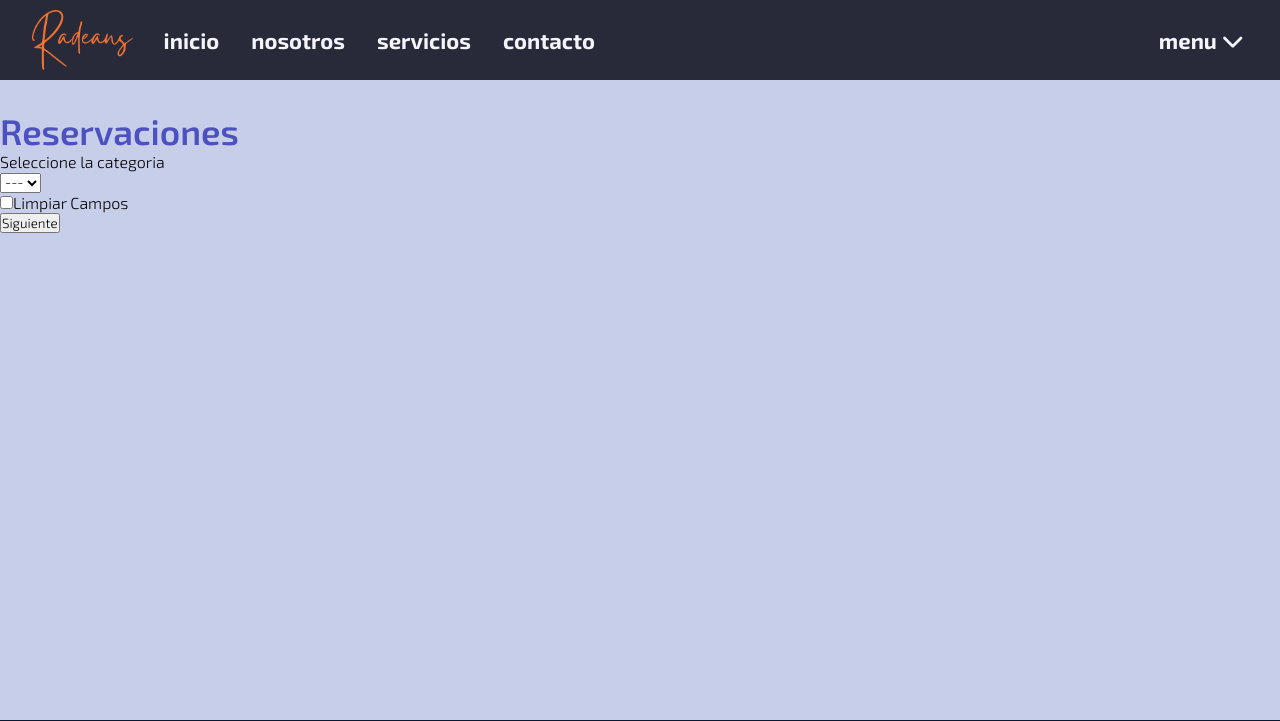
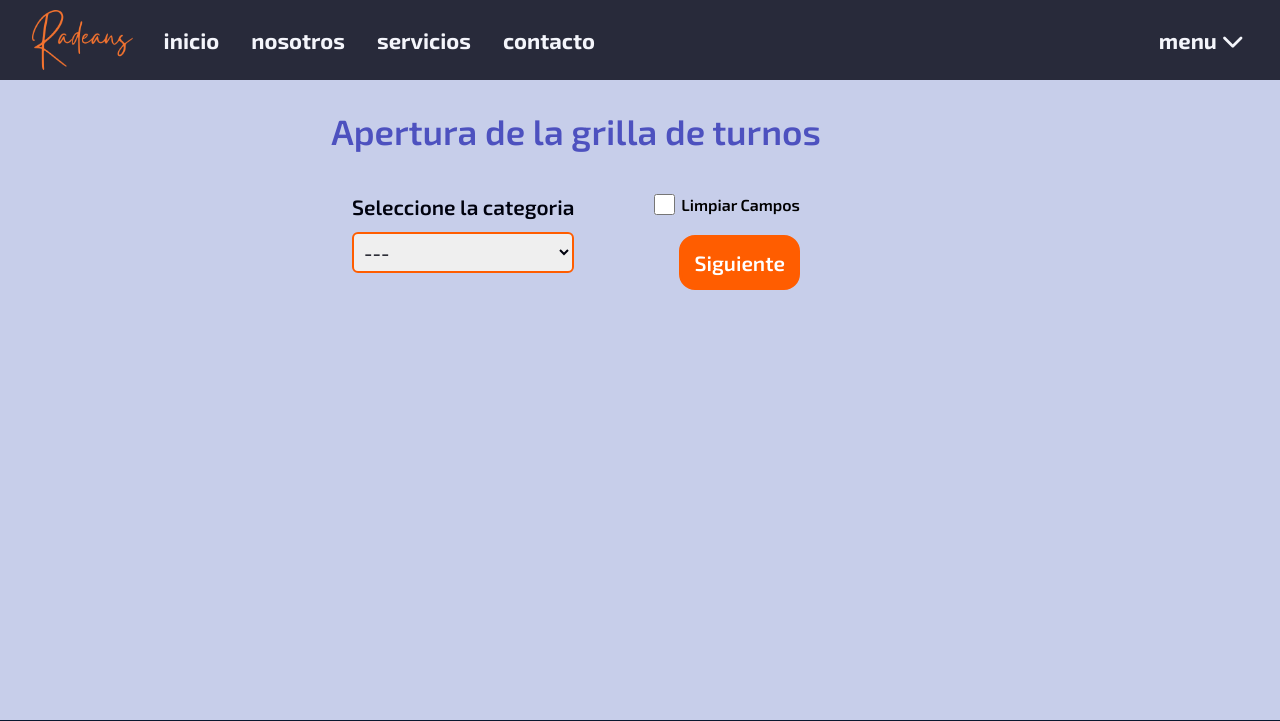
Before and after one commit to Galo98/radeans, a PHP site: page /gestion.php in a window 1280 px wide. Shown: the top 721 px of the page. Run offline with PHP 8.4, Linux system fonts and the light colour scheme; the visitor is signed in with stand-in values (Sample User, id 1); data that the repository does not hold is empty.

Commit message:
fix en func gestion turnos, estilos gest turn completo, add cod err

```diff
--- a/css/style.css
+++ b/css/style.css
@@ -11,6 +11,7 @@
     --border-raduis: 16px;
     --logo-redondo: url(../img/g12.png);
     --logo-cuadrado: url(../img/radeans.png);
+    --gradiente: linear-gradient(90deg, rgba(77, 81, 191, 1) 13%, rgba(255, 255, 255, 1) 49%, rgba(255, 93, 0, 1) 89%);
 }
 
 /* ---------------------------------------------Reset CSS--------------------------------------------- */
@@ -534,12 +535,60 @@ header .navLog{
 
 /* -------------------------------------------Generar Turnos------------------------------------------- */
 
+.gestionTurnos{
+    display: flex;
+    flex-direction: column;
+    align-items: center;
+    align-content: center;
+    max-width: 90vw;
+    min-height: 80vh;
+    padding: 110px 0 60px 0;
+}
+
 .gTurnos{
-
+    max-width: 90vw;
+    display: flex;
+    flex-direction: column;
+    gap: 42px;
 }
 
 .fTurnos{
+    display: flex;
+    gap: 80px;
+    flex-direction: row;
+    flex-wrap: wrap;
+    justify-content: center;
+}
 
+.fselect{
+    outline: none;
+    font-weight: 500;
+    font-size: 1.2rem;
+    color: var(--color-header);
+    max-width: 300px;
+    height: 28pxpx;
+    padding: 6px;
+    border: 2.3px solid var(--color-subTitulos);
+    border-radius: 6px;
+}
+
+.tlabel {
+    display: flex;
+    flex-direction: column;
+    color: var(--color-header);
+    font-weight: 600;
+    font-size: 1.3rem;
+    gap: 13px;
+}
+
+.tlabel > select:nth-child(){
+border: 2.3px solid var(--color-titulos);
+}
+
+.cajaSelects{
+    display: flex;
+    flex-direction: column;
+    gap: 20px;
 }
 
 .formCat{
@@ -559,28 +608,124 @@ header .navLog{
 }
 
 .formHora{
+    display: flex;
+    flex-direction: column;
+    align-content: center;
+    justify-content: center;
+    gap: 30px;
+}
+
+.tabGes{
+    border-collapse: collapse;
+    font-size: 1.3rem;
+    text-align: center;
+    width: 40vw;
+    line-height: 1.5;
+}
+
+.tabGesTh{
+    width: 18%;
+    font-weight: 600;
+}
+
+.tabGesTr{
+    border-bottom: 2px solid var(--color-titulos);
 
 }
 
+.tabGesTd{
+    font-weight: 600;
+}
+
+.tabGesTd > input{
+    width: 21px;
+    height: 21px;
+}
+
 .fCajaConf{
-
+    display: flex;
+    flex-direction: column;
+    gap: 20px;
 }
 
 
 .fchecks{
-
+    display: flex;
+    flex-direction: column;
+    gap: 20px;
 }
 
+.fchecks >label{
+    display: flex;
+    justify-content: center;
+    align-items: center;
+    gap: 6px;
+    font-weight: 600;
+}
+
+.fchecks>label >input{
+    width: 21px;
+    height: 21px;
+}
 
 .fBtn{
-
+    display: flex;
+    flex-direction: row;
+    align-items: flex-end;
+    justify-content: flex-end;
 }
 
+.fGesBTNg{
+    color: var(--color-fuentes);
+    font-size: 1.3rem;
+    font-weight: 600;
+    border: none;
+    outline: none;
+    border-radius: 16px;
+    background-color: var(--color-titulos);
+    padding: 12px;
+    cursor: pointer;
+    transition: all 230ms ease-in;
+}
+
+.fGesBTNg:hover{
+    background-color: var(--color-subTitulos);
+}
+
+.fGesBTNs {
+    color: var(--color-fuentes);
+    font-size: 1.3rem;
+    font-weight: 600;
+    border: none;
+    outline: none;
+    background-color: var(--color-subTitulos);
+    border: 3px solid var(--color-subTitulos);
+    border-radius: 16px;
+    padding: 12px;
+    cursor: pointer;
+}
+
+.fGesBTNs:hover {
+    border: 3px solid var(--color-titulos);
+    background-color: var(--color-titulos);
+}
 
 .mensajes{
-
+    display: flex;
+    flex-direction: column;
+    justify-content: center;
+    align-items: center;
 }
 
+.menOk, .menErr{
+    font-size: 1.8rem;
+    font-weight: 600;
+    color: var(--color-titulos);
+}
+
+.menErr{
+    color: var(--color-subTitulos);
+}
 
 /* --------------------------------------------Footer-------------------------------------------- */
 
--- a/database/querys.sql
+++ b/database/querys.sql
@@ -6,7 +6,7 @@ insert into usuarios (usu_nombre,usu_apellido,usu_correo,usu_tel,usu_pass,rol_id
 ('raul','lopez','raul@gmail.com','1112345678','1234',2);
 insert into profesionales (prof_nombre,prof_apellido,prof_foto,prof_correo,prof_cuit,prof_domicilio,prof_tel) values
 ('lautaro','hurigue','ruta/ruta','lauhu@gmail.com','20309089872','cuzco 116','1186789586'),
-('sasha','nuñez','ruta/ruta','sashez@gmail.com','20409089872','rivadavia 1546','11265895796'),
+('sasha','grey','ruta/ruta','sashez@gmail.com','20409089872','rivadavia 1546','11265895796'),
 ('fernando','torres','ruta/ruta','ferres@gmail.com','20329069772','vergara 2039','1176859685'),
 ('juan','lopez','ruta/ruta','jlo@gmail.com','20309089822','belgrano 1667','1586950684'),
 ('daiana','sosa','ruta/ruta','daiso@gmail.com','20309089572','brasil 789','1184037930'),
@@ -23,6 +23,7 @@ insert into estados (est_desc) values ('libre'), ('reservado'), ('cancelado'), (
 show tables;
 select * from profesionales;
 
+UPDATE profesionales set prof_apellido = "grey" where prof_id = 2;
 select DISTINCT serv_nombre from servicios;
 select ser_desc from servicios where serv_nombre = "peluqueria";
 select * from turnos;
--- a/gestion.php
+++ b/gestion.php
@@ -5,8 +5,11 @@ require_once "./php/formularios.php";
 require_once "./php/sesiones.php";
 require_once "./php/sesvalia.php";
 
-    if(isset($_POST['generar'])){
-        $mensaje = guardarTurnos($_POST['horario'],$_POST['profs'], $_POST['serv']);
+    if(isset($_POST['generar']) && isset($_POST['limpiar'])){
+        $mensaje = 4; // Se ha seleccionado el campo limpiar
+
+    }else if(isset($_POST['generar'])){
+        $mensaje = guardarTurnos($_POST['horario'], $_POST['profs'], $_POST['serv']);
     }
 
 ?>
@@ -32,17 +35,8 @@ require_once "./php/sesvalia.php";
 
     <main>
 
-        <section class="reservaciones">
-            <h2 class="titulos">Reservaciones</h2>
-            <?php generarTurnos(); ?>
-            <div><?php if(isset($mensaje) && $mensaje == 1){
-                echo "Se generaron los turnos correctamente";
-                } else if(isset($mensaje) && $mensaje == 2){
-                echo "No se generaron los turnos correctamente";
-                }?></div>
-        </section>
-        <section>
-
+        <section class="gestionTurnos">
+            <?php generarTurnos($mensaje); ?>
         </section>
 
     </main>
--- a/php/formularios.php
+++ b/php/formularios.php
@@ -3,12 +3,11 @@
 #region Select categoria
 function categoria()
 {
-
     $query = mysqli_query(conectar(), 'select DISTINCT serv_nombre from servicios;');
 
-    echo "<p>Seleccione la categoria</p>";
-    echo "<select required name='cat' id='SLTCAT'>";
-        echo "<option value='";
+    echo "<label class='tlabel'>Seleccione la categoria";
+    echo "<select class='fselect' required name='cat' id='SLTCAT'>";
+        echo "<option  value='";
             if (isset($_POST['cat']) && $_POST['cat'] != "---") {
                             echo $_POST['cat'];
                         } else {
@@ -23,10 +22,11 @@ function categoria()
         echo "</option>";
         while ($data = mysqli_fetch_assoc($query)) {
             if ($data['serv_nombre'] != $_POST['cat']) {
-                echo "<option value='" . $data['serv_nombre'] . "'>" . $data['serv_nombre'] . "</option>";
+                echo "<option  value='" . $data['serv_nombre'] . "'>" . $data['serv_nombre'] . "</option>";
             }
         }
-    echo "</select>";
+        echo "</select>";
+        echo "</label>";
 
 
 }
@@ -41,9 +41,9 @@ function categoria()
             array_push($servicios,$data2);
         }
 
-        echo "<p>Seleccione el servicio</p>";
-        echo "<select required name='serv' id='SLTSRV'>";
-            echo "<option value='";
+        echo "<label class='tlabel'>Seleccione el servicio";
+        echo "<select class='fselect' required name='serv' id='SLTSRV'>";
+            echo "<option  value='";
                             if (isset($_POST['serv']) && $_POST['serv'] != "---") {
                                 echo $_POST['serv'];
                             } else {
@@ -63,12 +63,13 @@ function categoria()
             echo "</option>";
             foreach ($servicios as $data2){
                 if($data2['serv_id'] != $_POST['serv']){
-                    echo "<option value='" .$data2['serv_id'] ."'>";
+                    echo "<option  value='" .$data2['serv_id'] ."'>";
                     echo $data2['serv_desc'];
                     echo  "</option>";
                 }
             }
-        echo "</select>";
+            echo "</select>";
+            echo "</label>";
 
     }
     #endregion
@@ -82,9 +83,9 @@ function categoria()
             array_push($profesionales,$data2);
         }
 
-        echo "<p>Seleccione al profesional</p>";
-        echo "<select required name='profs' id='SLTSRV'>";
-            echo "<option value='";
+        echo "<label class='tlabel'>Seleccione al profesional";
+        echo "<select class='fselect' required name='profs' id='SLTSRV'>";
+            echo "<option  value='";
                     if (isset($_POST['profs']) && $_POST['profs'] != "---") {
                         echo $_POST['profs'];
                     } else {
@@ -104,10 +105,11 @@ function categoria()
             echo "</option>";
             foreach($profesionales as $data3) {
                 if($data3['prof_id'] != $_POST['profs']){
-                    echo "<option value='".$data3['prof_id'] ."'>" .$data3['prof_nombre'] . " " . $data3['prof_apellido'] ."</option>";
+                    echo "<option  value='".$data3['prof_id'] ."'>" .$data3['prof_nombre'] . " " . $data3['prof_apellido'] ."</option>";
                 }
             }
-        echo "</select>";
+            echo "</select>";
+            echo "</label>";
 
     }
     #endregion
@@ -183,9 +185,9 @@ function generarSemana($fecha)
 
         $fechas = generarSabados();
 
-        echo "<p>Seleccione una semana</p>";
-        echo "<select required name='semana' id='SLTSRV'>";
-            echo "<option value='";
+        echo "<label class='tlabel'>Seleccione una semana";
+        echo "<select class='fselect' required name='semana' id='SLTSRV'>";
+            echo "<option  value='";
                  if (isset($_POST['semana']) && $_POST['semana'] != "---") {
                      echo $_POST['semana'];
                  } else {
@@ -200,10 +202,11 @@ function generarSemana($fecha)
             echo "</option>";
             foreach ($fechas as $semana) {
                 if ($semana != $_POST['semana']) {
-                    echo "<option value='" . $semana . "'>" . $semana . "</option>";
+                    echo "<option  value='" . $semana . "'>" . $semana . "</option>";
                 }
             }
-        echo "</select>";
+            echo "</select>";
+            echo "</label>";
 
     }
     #endregion
@@ -211,6 +214,9 @@ function generarSemana($fecha)
 #region Horarios
 function horarios($fecha)
     {
+
+        echo "<p class='tlabel'>Seleccione los horarios correspondientes a cada turno</p>";
+
         $horarios = array(' 08:00:00', ' 10:00:00', ' 12:00:00', ' 14:00:00', ' 16:00:00', ' 18:00:00');
         $conn = conectar();
         $semana = generarSemana($fecha);
@@ -224,35 +230,35 @@ function horarios($fecha)
             array_push($tebd,$info['tur_fecha']);
         }
 
-        echo "<table>";
-        echo "<tr>";
-        echo "<th>Horario</th>";
+        echo "<table class='tabGes'>";
+        echo "<tr class='tabGesTr'>";
+        echo "<th class='tabGesTh'>Horario</th>";
         foreach ($semana as $dia) {
             $evaluar = $dia; // Fecha en formato 'Año-Mes-Día'
             $objEvaluar = new DateTime($evaluar);
             $diaSemana = $objEvaluar->format('N'); // Devuelve un número del 1 al 7, donde 1 es lunes y 7 es domingo
             switch ($diaSemana) {
                 case 2:
-                    echo '<th>Martes</th>';
+                    echo "<th class='tabGesTh'>Martes</th>";
                     break;
                 case 3:
-                    echo '<th>Miércoles</th>';
+                    echo "<th class='tabGesTh'>Miércoles</th>";
                     break;
                 case 4:
-                    echo '<th>Jueves</th>';
+                    echo "<th class='tabGesTh'>Jueves</th>";
                     break;
                 case 5:
-                    echo '<th>Viernes</th>';
+                    echo "<th class='tabGesTh'>Viernes</th>";
                     break;
                 case 6:
-                    echo '<th>Sábado</th>';
+                    echo "<th class='tabGesTh'>Sábado</th>";
                     break;
             }
         }
         echo "</tr>";
         foreach ($horarios as $hora) {
-            echo "<tr>";
-            echo "<td> $hora </td>";
+            echo "<tr class='tabGesTr'>";
+            echo "<td class='tabGesTd'> $hora </td>";
                 foreach ($semana as $dia) {
                     foreach($tebd as $datos){
                         if($datos == $dia . $hora){
@@ -263,9 +269,9 @@ function horarios($fecha)
                         }
                     }
                     if($hacer == 0){
-                        echo "<td><input type='checkbox' name='horario[]' value='$dia$hora'></td>";
+                        echo "<td class='tabGesTd'><input type='checkbox' name='horario[]' value='$dia$hora'></td>";
                     }else{
-                        echo "<td></td>";
+                        echo "<td class='tabGesTd'></td>";
                     }
                 }
             echo "</tr>";
@@ -275,9 +281,10 @@ function horarios($fecha)
 #endregion
 
 #region generarTurnos
-function generarTurnos()
+function generarTurnos($mensaje)
 {
     echo "<div class='gTurnos'>";
+    echo " <h2 class='titulos'>Apertura de la grilla de turnos</h2>";
     echo "<form method='POST' class='fTurnos'>";
 
     if (isset($_POST['limpiar'])) {
@@ -287,6 +294,8 @@ function generarTurnos()
         $_POST['semana'] = "---";
         $_POST['horario'] = "---";
     }
+
+    echo "<div class='cajaSelects'>";
     echo "<div class='formCat'>";
     categoria();
     echo "</div>";
@@ -309,31 +318,52 @@ function generarTurnos()
         echo "</div>";
     }
 
+    echo "</div>";
+
     if (isset($_POST['semana']) && $_POST['semana'] != "---") {
         echo "<div class='formHora'>";
             horarios($_POST['semana']);
-        echo "</div>";
+
     }
+
+
+
     echo "<div class='fCajaConf'>";
+
     echo "<div class='fchecks'>";
     echo "<label><input type='checkbox' name='limpiar'>Limpiar Campos</label>";
     if (isset($_POST['semana']) && $_POST['semana'] != "---"){
         echo "<label><input type='checkbox' name='generar'>Generar turnos</label>";
     }
     echo "</div>";
+
     echo "<div class='fBtn'>";
     if (isset($_POST['semana']) && $_POST['semana'] != "---") {
-        echo "<button type='submit'>Generar Turnos</button>";
+        echo "<button class='fGesBTNg' type='submit'>Generar Turnos</button>";
     } else {
-        echo "<button type='submit'>Siguiente</button>";
+        echo "<button class='fGesBTNs' type='submit'>Siguiente</button>";
     }
     echo "</div>";
+
     echo "<div class='mensajes'>";
-        if (isset($mensaje) && $mensaje == 1) {
-            echo "Se generaron los turnos correctamente";
-        } else if (isset($mensaje) && $mensaje == 2) {
-            echo "No se generaron los turnos correctamente";
+        if (isset($mensaje)) {
+            switch ($mensaje) {
+                case '1':
+                    echo "<p class='menOk'>¡Genial! Se generaron los turnos correctamente</p>";
+                    break;
+                case '2':
+                    echo "<p class='menErr'>¡Error! No se generaron los turnos correctamente</p>";
+                    break;
+                case '3':
+                    echo "<p class='menErr'>¡Error! No se insertaron horarios para generar la grilla de turnos</p>";
+                    break;
+                case '4':
+                    echo "<p class='menErr'>¡Error! Se ha seleccionado el checkbox de limpiar campos a la vez de generar grilla. </p>";
+                    break;
+            }
+
         }
+    echo "</div>";
     echo "</div>";
     echo "</div>";
     echo "</form>";
@@ -345,6 +375,7 @@ function generarTurnos()
 #region guardarTurnos
 
 function guardarTurnos($array,$prof,$serv){
+    if($array != null){
 
         $insert = "";
         $con = conectar();
@@ -368,6 +399,9 @@ function guardarTurnos($array,$prof,$serv){
         } else {
             $mensaje = 2; // No se pudo guardar
         }
+    } else{
+        $mensaje = 3; // No hay datos para guardar
+    }
 
         return $mensaje;
 
```
